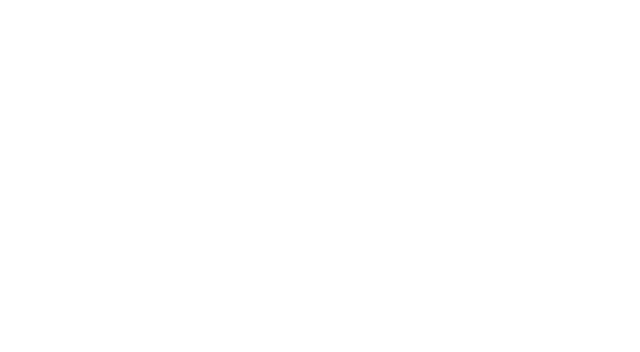
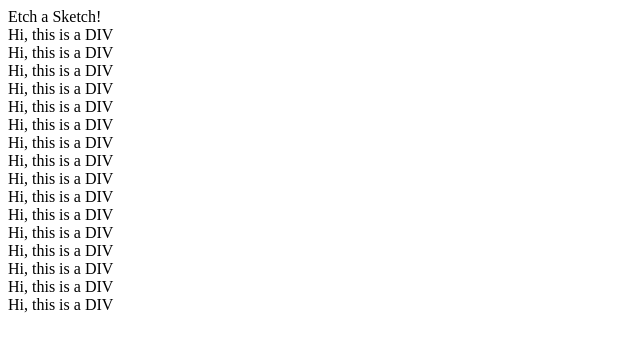
Before and after one commit to Geremias1502/etch-a-sketch-odin, a plain HTML site: page index.html in a window 1280 px wide. Shown: the whole page, without its empty margins (0-640 px from the left). Drawn offline with Linux system fonts and the light colour scheme.

Commit message:
First try to add the 16 div

```diff
--- a/index.html
+++ b/index.html
@@ -5,9 +5,16 @@
     <meta name="viewport" content="width=device-width, initial-scale=1.0">
     <title>Document</title>
     <link rel="stylesheet" href="styles.css">
-    <script src="scripts.js"></script>
+    <script src="scripts.js" defer></script>
+
 </head>
 <body>
 
+    <div>Etch a Sketch!</div>
+
+    <div class="container">
+
+    </div>
+
 </body>
 </html>
--- a/scripts.js
+++ b/scripts.js
@@ -0,0 +1,8 @@
+
+
+for (let i = 0; i < 16; i++){
+    const div = document.querySelector("div")
+    const grid_div = document.createElement("div")
+    grid_div.textContent = 'Hi, this is a DIV'
+    div.appendChild(grid_div)
+}
```
